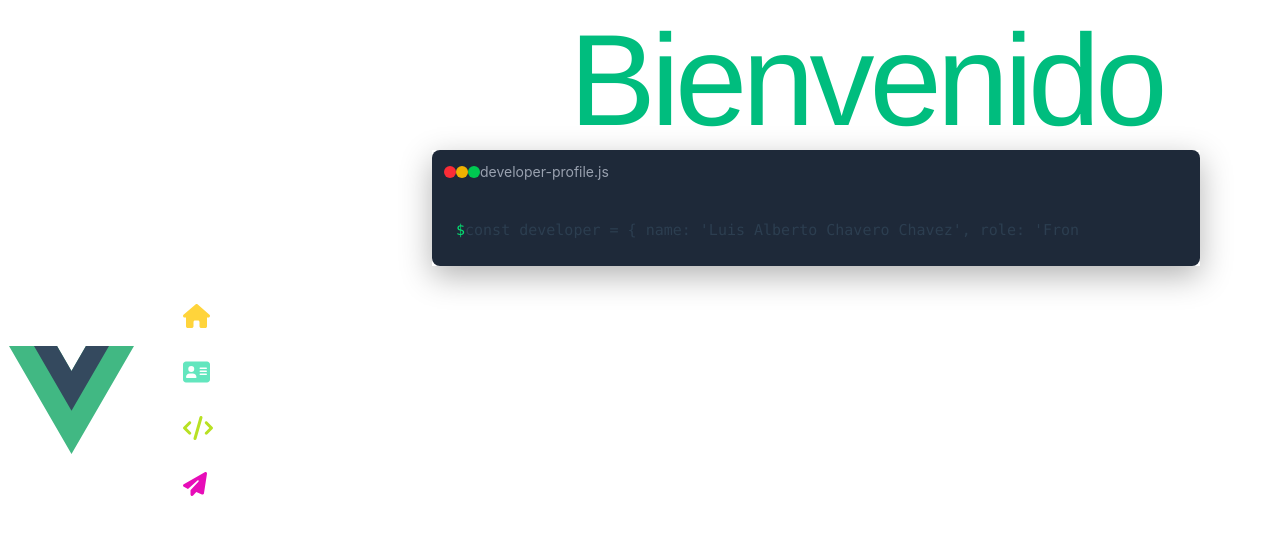
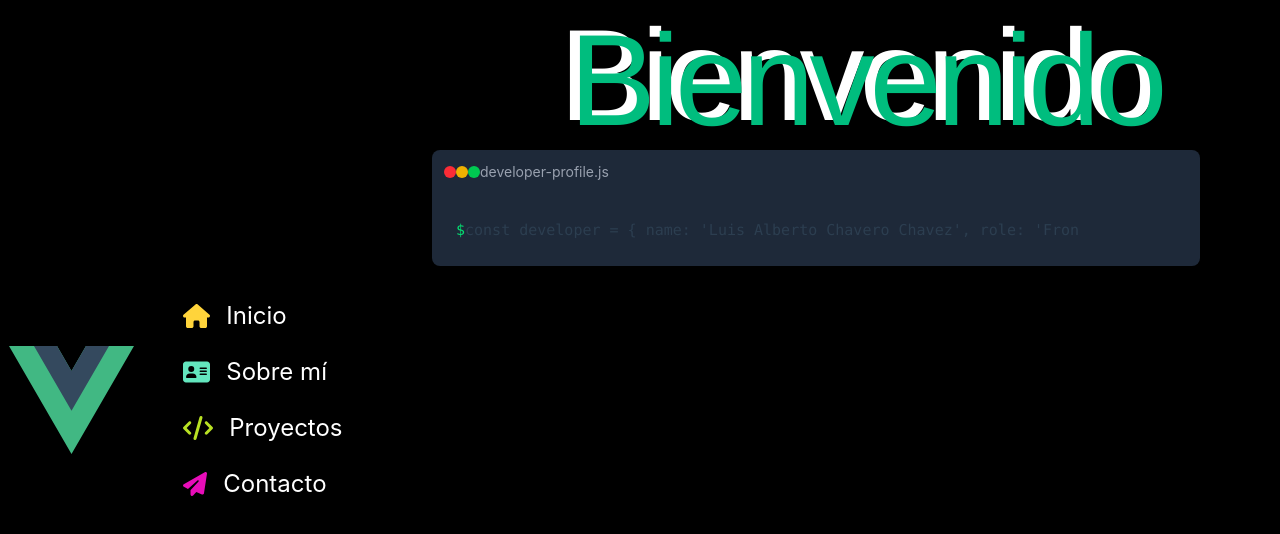
Before and after one commit to jeszDev/portafolio, a Vue app: page / in a window 1280 px wide. Shown: the top 534 px of the page. Built offline with nearby package versions, Linux system fonts and the light colour scheme; the HTML template or start-up script is replaced by a standard one.

Commit message:
fondo de la aplicacion en negro

```diff
--- a/src/App.vue
+++ b/src/App.vue
@@ -9,7 +9,7 @@ import ContactIcon from './icons/ContactIcon.vue'
 </script>
 
 <template>
-  <div class="grid grid-cols-3 gap-4 h-screen">
+  <div class="grid grid-cols-3 gap-4 h-screen bg-black">
     <div class="flex items-center justify-around">
       <div>
         <img alt="Vue logo" class="logo" src="@/assets/logo.svg" width="125" height="125" />
```
